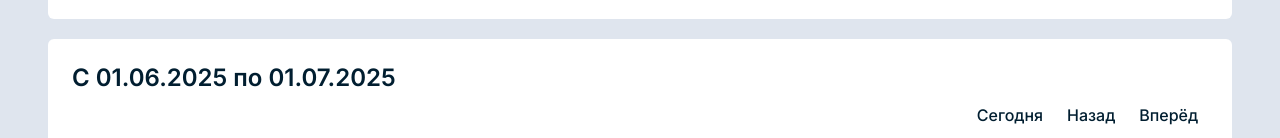
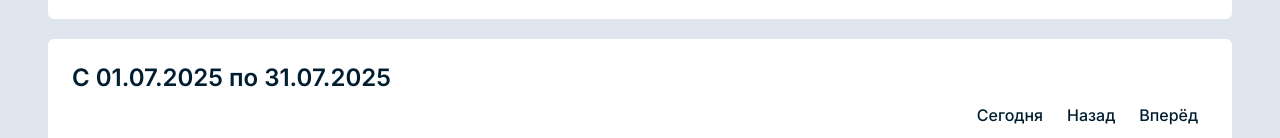
Before and after one commit to Annnabelle/inter, a React (Vite) app: page /main in a window 1280 px wide. Shown: the part 222-360 px from the top of the page. Built offline with nearby package versions, Linux system fonts and the light colour scheme; no server answers.

Commit message:
fix calendar time title

```diff
--- a/src/components/calendar/index.tsx
+++ b/src/components/calendar/index.tsx
@@ -7,7 +7,11 @@ import {
 import moment from "moment-timezone";
 import { useEffect, useMemo, useState } from "react";
 import { useAppDispatch, useAppSelector } from "../../store";
-import { RetrieveEventsCalendar, RetrieveEventById, DeleteEvent } from "../../store/eventsCalendar";
+import {
+  RetrieveEventsCalendar,
+  RetrieveEventById,
+  DeleteEvent,
+} from "../../store/eventsCalendar";
 import { getDateRange } from "./getRange";
 import { toast } from "react-toastify";
 import { useTranslation } from "react-i18next";
@@ -16,37 +20,26 @@ import RetrieveEventModal from "../events/retrieveEvent";
 import EditEventModal from "../events/editEvent";
 import ModalWindow from "../modalWindow";
 import Button from "../button";
-import 'moment/locale/ru';
+import "moment/locale/ru";
 import "react-big-calendar/lib/css/react-big-calendar.css";
 
 moment.locale("ru");
-
 const localizer = momentLocalizer(moment);
-
-// const customFormats: Partial<Formats> = {
-//   timeGutterFormat: "HH:mm",
-//   eventTimeRangeFormat: (range, culture, localizer) => {
-//     if (!localizer) return "";
-//     return `${localizer.format(range.start, "HH:mm", culture)} — ${localizer.format(range.end, "HH:mm", culture)}`;
-//   },
-// };
 
 const CalendarComponent = () => {
   const { t, i18n } = useTranslation();
   const dispatch = useAppDispatch();
-  const eventsCalendar = useAppSelector((state) => state.eventsCalendar.eventsCalendar);
-  const selectedEventData = useAppSelector((state) => state.eventsCalendar.selectedEvent);
+  const eventsCalendar = useAppSelector(
+    (state) => state.eventsCalendar.eventsCalendar
+  );
+  const selectedEventData = useAppSelector(
+    (state) => state.eventsCalendar.selectedEvent
+  );
 
-
-  useEffect(() => {
-    const lang = i18n.language;
-    moment.locale(lang === 'uz' ? 'uz-latn' : lang === 'en' ? 'en-gb' : 'ru');
-  }, [i18n.language]);
-
-  const nowInTashkent = moment.tz("Asia/Tashkent").toDate();
-
-  const [date, setDate] = useState(nowInTashkent);
-  const [currentDate, setCurrentDate] = useState<Date>(nowInTashkent);
+  const [date, setDate] = useState(() => moment.tz("Asia/Tashkent").toDate());
+  const [currentDate, setCurrentDate] = useState(() =>
+    moment.tz("Asia/Tashkent").toDate()
+  );
   const [currentView, setCurrentView] = useState<View>("month");
   const [events, setEvents] = useState<any[]>([]);
   const [selectedEventId, setSelectedEventId] = useState<string | null>(null);
@@ -56,25 +49,30 @@ const CalendarComponent = () => {
     deleteEvent: false,
   });
 
+  useEffect(() => {
+    const lang = i18n.language;
+    moment.locale(lang === "uz" ? "uz-latn" : lang === "en" ? "en-gb" : "ru");
+  }, [i18n.language]);
+
+  useEffect(() => {
+    const now = moment.tz("Asia/Tashkent").toDate();
+    setDate(now);
+    setCurrentDate(now);
+  }, []);
+
   const handleModal = (modalName: string, value: boolean) => {
     setModalState((prev) => ({ ...prev, [modalName]: value }));
   };
 
   const handleEditOpen = () => {
-    setModalState((prev) => ({
-      ...prev,
-      retrieveEvents: false,
-    }));
+    setModalState((prev) => ({ ...prev, retrieveEvents: false }));
     setTimeout(() => {
       setModalState((prev) => ({ ...prev, editEvent: true }));
     }, 10);
   };
 
   const handleDeleteOpen = () => {
-    setModalState((prev) => ({
-      ...prev,
-      editEvent: false,
-    }));
+    setModalState((prev) => ({ ...prev, editEvent: false }));
     setTimeout(() => {
       setModalState((prev) => ({ ...prev, deleteEvent: true }));
     }, 10);
@@ -106,15 +104,17 @@ const CalendarComponent = () => {
         const daysCount = end.diff(start, "days") + 1;
 
         if (daysCount === 1) {
-          return [{
+          return [
+            {
               id: `${ev.id}`,
               originalId: ev.id,
               title: ev.name,
               start: originalStart.clone().tz("Asia/Tashkent").toDate(),
               end: originalEnd.clone().tz("Asia/Tashkent").toDate(),
               comment: ev.comment ?? "",
-            eventType:  t(`eventCalendar.${ev.eventType}`),
-          }];
+              eventType: t(`eventCalendar.${ev.eventType}`),
+            },
+          ];
         }
 
         const eventsByDay: any = [];
@@ -138,7 +138,7 @@ const CalendarComponent = () => {
             start: eventStart.toDate(),
             end: eventEnd.toDate(),
             comment: ev.comment ?? "",
-            eventType:  t(`eventCalendar.${ev.eventType}`),
+            eventType: t(`eventCalendar.${ev.eventType}`),
           });
         }
 
@@ -158,14 +158,13 @@ const CalendarComponent = () => {
   };
 
   const getDateRangeLabel = () => {
-  const currentMonthDate = moment(dateRange.startDate); // можно также передать selectedDate или date
-  const start = currentMonthDate.clone().startOf("month").tz("Asia/Tashkent").format("DD.MM.YYYY");
-  const end = currentMonthDate.clone().endOf("month").tz("Asia/Tashkent").format("DD.MM.YYYY");
+    const currentMonthDate = moment(date).tz("Asia/Tashkent");
+    const start = currentMonthDate.clone().startOf("month").format("DD.MM.YYYY");
+    const end = currentMonthDate.clone().endOf("month").format("DD.MM.YYYY");
 
     return t("calendar.dateRangeLabel", { start, end });
   };
 
-  const eventById = selectedEventData?.event
 
   const handleDeleteEvent = async () => {
     if (!selectedEventId) return;
@@ -174,18 +173,19 @@ const getDateRangeLabel = () => {
       const resultAction = await dispatch(DeleteEvent(selectedEventId));
 
       if (DeleteEvent.fulfilled.match(resultAction)) {
-        toast.success(t('messages.eventDeleted'));
+        toast.success(t("messages.eventDeleted"));
         setTimeout(() => {
           window.location.reload();
         }, 1000);
       } else {
-        toast.error(t('messages.eventDeleteError'));
+        toast.error(t("messages.eventDeleteError"));
       }
     } catch (error) {
-      toast.error(t('messages.eventDeleteError'));
+      toast.error(t("messages.eventDeleteError"));
     }
   };
 
+  const eventById = selectedEventData?.event;
 
   const customMessages = {
     today: t("calendar.today"),
@@ -214,16 +214,20 @@ const getDateRangeLabel = () => {
     timeGutterFormat: "HH:mm",
     weekdayFormat: (date, culture, localizer) => {
       const dayIndex = moment(date).day();
-    return customMessages.weekdays?.[dayIndex] ?? localizer?.format(date, "ddd", culture);
+      return (
+        customMessages.weekdays?.[dayIndex] ??
+        localizer?.format(date, "ddd", culture)
+      );
     },
     eventTimeRangeFormat: (range, culture, localizer) => {
       if (!localizer) return "";
-    return `${localizer.format(range.start, "HH:mm", culture)} — ${localizer.format(range.end, "HH:mm", culture)}`;
+      return `${localizer.format(range.start, "HH:mm", culture)} — ${localizer.format(
+        range.end,
+        "HH:mm",
+        culture
+      )}`;
     },
   };
-
-console.log('Events for calendar:', events);
-
 
   return (
     <div className="events">
@@ -261,21 +265,30 @@ console.log('Events for calendar:', events);
       />
 
       <RetrieveEventModal
-        selectedEvent={eventById ? eventById : null}
+        selectedEvent={eventById ?? null}
         isOpen={modalState.retrieveEvents}
         onClose={() => handleModal("retrieveEvents", false)}
         onEdit={handleEditOpen}
       />
       <EditEventModal
-        selectedEvent={eventById ? eventById : null}
+        selectedEvent={eventById ?? null}
         isOpen={modalState.editEvent}
         onClose={() => handleModal("editEvent", false)}
         onDelete={handleDeleteOpen}
       />
-      <ModalWindow openModal={modalState.deleteEvent} title={`${t('titles.areYouSure')} ${t('crudNames.event')} ?`} className="modal-tight" closeModal={() => handleModal('deleteExpert', false)}>
+      <ModalWindow
+        openModal={modalState.deleteEvent}
+        title={`${t("titles.areYouSure")} ${t("crudNames.event")} ?`}
+        className="modal-tight"
+        closeModal={() => handleModal("deleteEvent", false)}
+      >
         <div className="modal-tight-container">
-            <Button onClick={() => handleModal('deleteEvent', false)} className="outline">{t('buttons.cancel')}</Button>
-            <Button onClick={() => handleDeleteEvent()} className="danger">{t('buttons.delete')}</Button>
+          <Button onClick={() => handleModal("deleteEvent", false)} className="outline">
+            {t("buttons.cancel")}
+          </Button>
+          <Button onClick={handleDeleteEvent} className="danger">
+            {t("buttons.delete")}
+          </Button>
         </div>
       </ModalWindow>
     </div>
```
Lines whose indentation alone changed are shown as unchanged.
